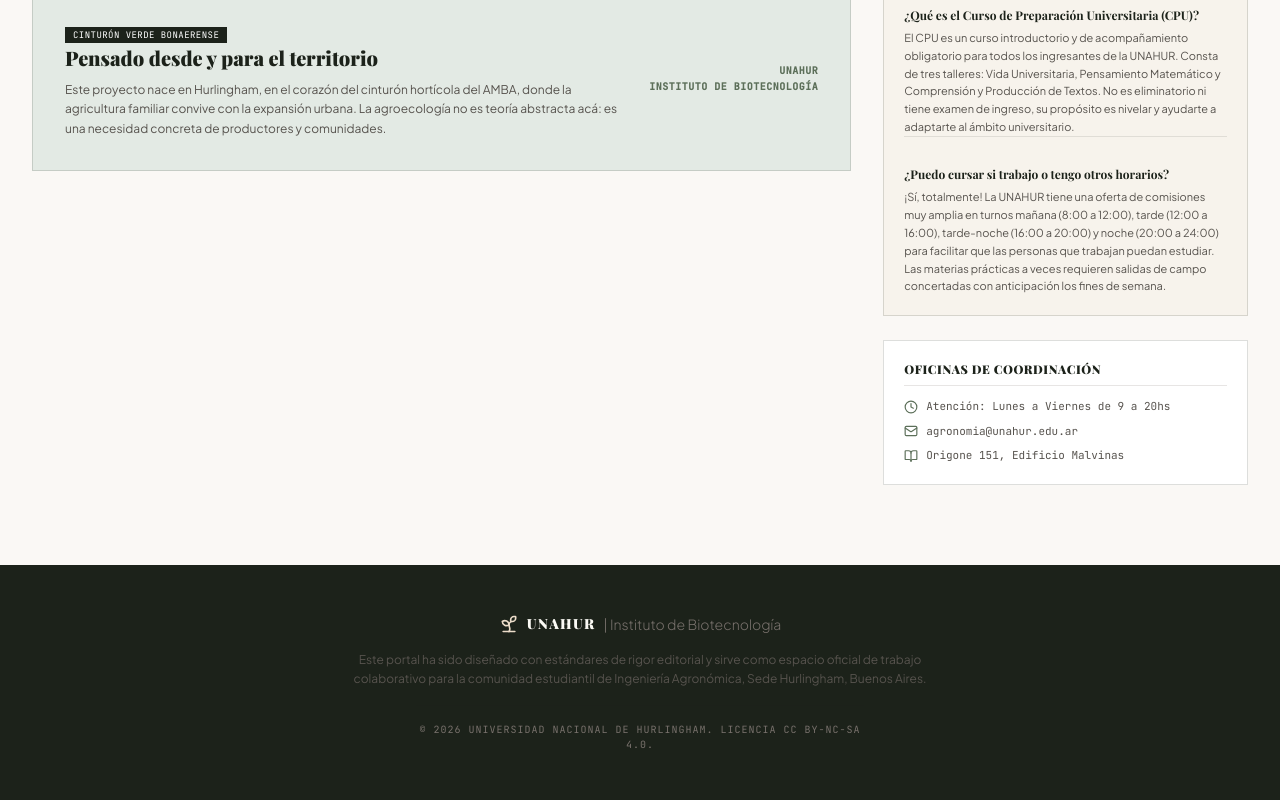
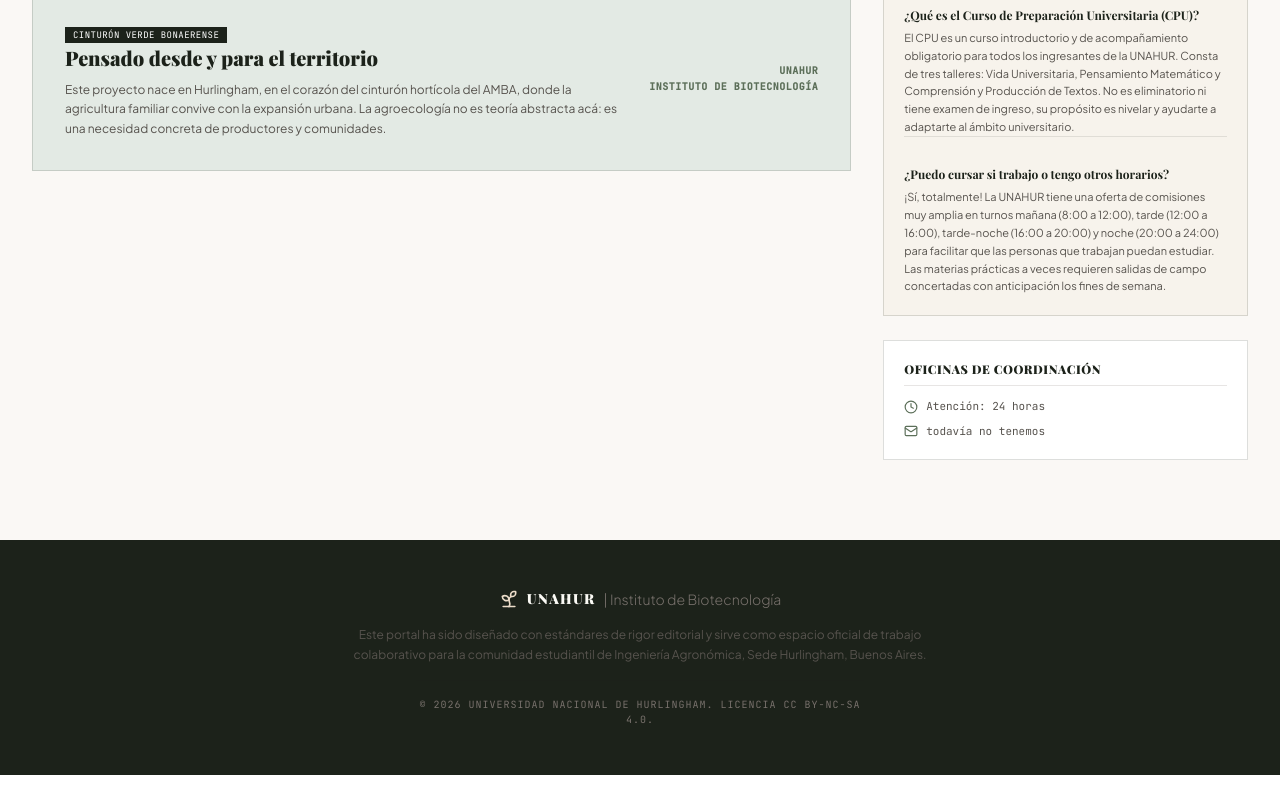
Before and after one commit to Fabrizz1/unahur---ingenieria-agronomica, a React (Vite) app: page / in a window 1280 px wide. Shown: the part 1304-2104 px from the top of the page. After the commit the page ends 2079 px from the top, so only its background shows below. Built offline with nearby package versions, Linux system fonts and the light colour scheme; a web font is replaced by a local one.

Commit message:
Actualiza datos de contacto en Oficinas de Coordinación

```diff
--- a/src/components/BentoSidebar.tsx
+++ b/src/components/BentoSidebar.tsx
@@ -70,16 +70,13 @@
         <div className="space-y-2 text-[11px] font-mono text-[var(--text2)]">
           <div className="flex items-center gap-2">
             <Clock className="w-3.5 h-3.5 text-[var(--accent3)]" />
-            <span>Atención: Lunes a Viernes de 9 a 20hs</span>
+            <span>Atención: 24 horas</span>
           </div>
           <div className="flex items-center gap-2">
             <Mail className="w-3.5 h-3.5 text-[var(--accent3)]" />
-            <span>agronomia@unahur.edu.ar</span>
+            <span>todavía no tenemos</span>
           </div>
-          <div className="flex items-center gap-2">
-            <BookOpen className="w-3.5 h-3.5 text-[var(--accent3)]" />
-            <span>Origone 151, Edificio Malvinas</span>
-          </div>
+
         </div>
       </div>
     </div>
```
